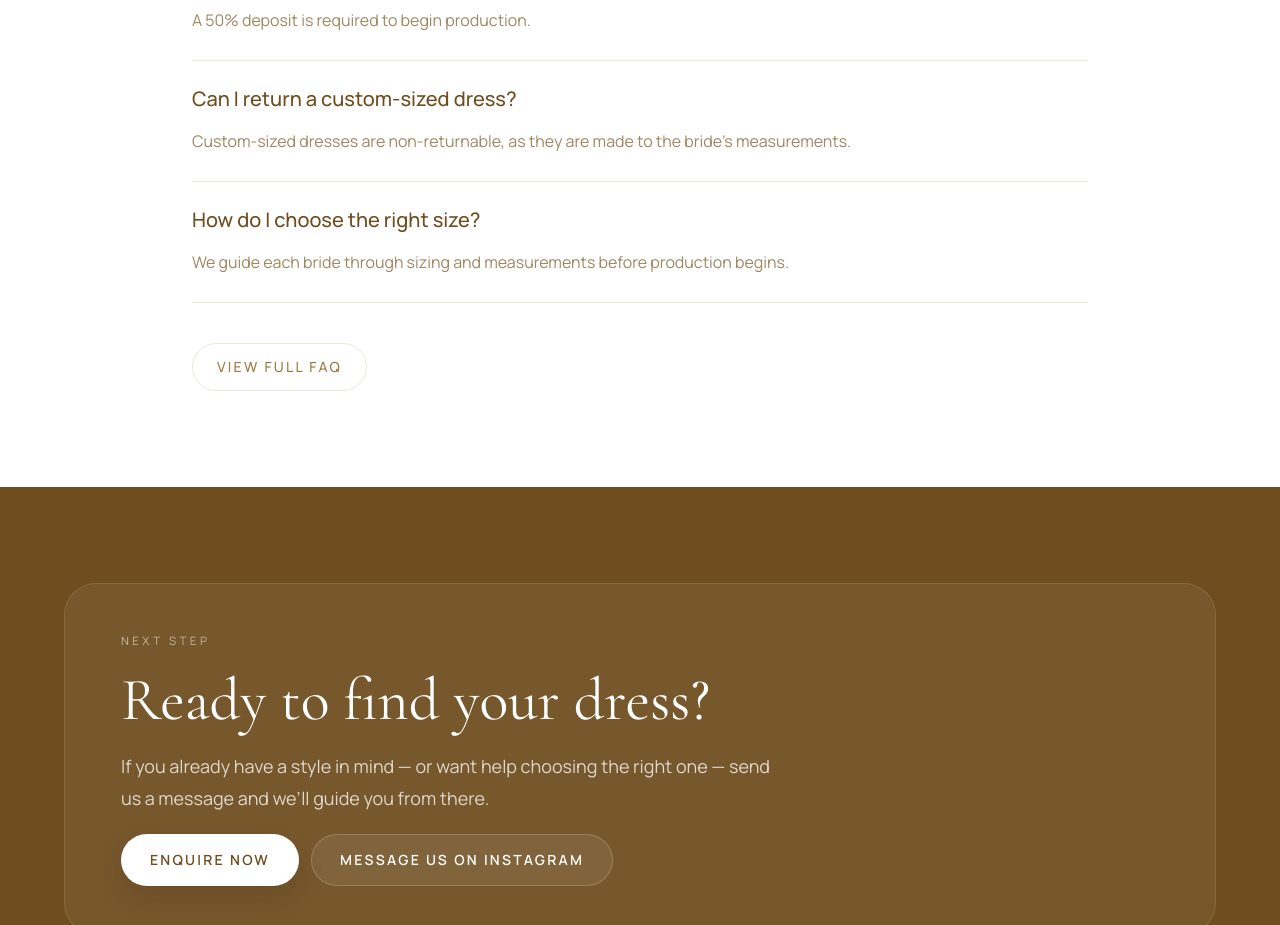
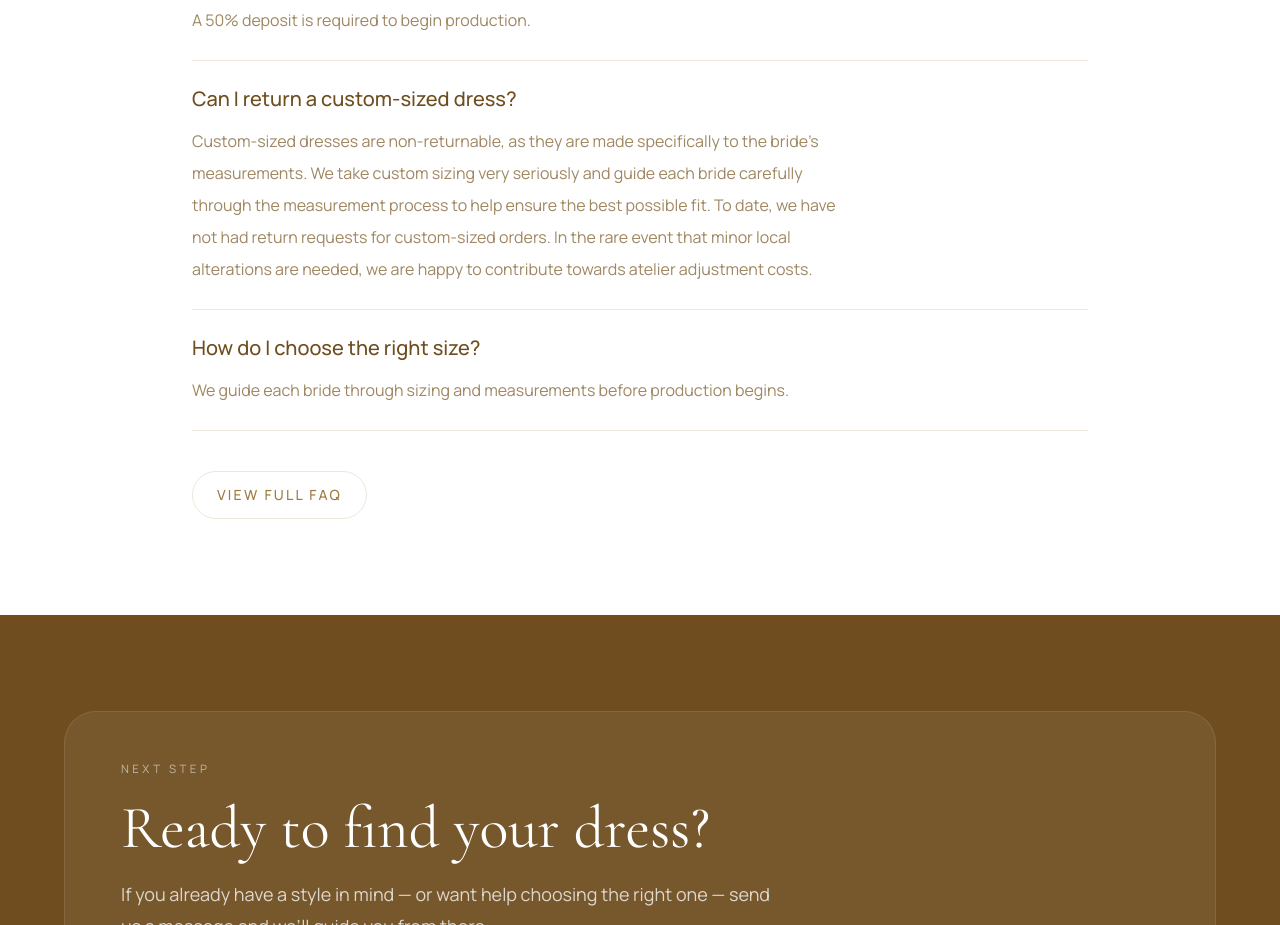
Before and after one commit to para-dress/para-site, a Next.js app: page / in a window 1280 px wide. Shown: the part 5740-6665 px from the top of the page. Built offline with nearby package versions, Linux system fonts and the light colour scheme.

Commit message:
feat(faq): strengthen custom sizing reassurance

```diff
--- a/src/app/faq/page.tsx
+++ b/src/app/faq/page.tsx
@@ -7,7 +7,7 @@ const faqItems = [
   },
   {
     question: "Do you offer custom sizing?",
-    answer: "Yes. Custom sizing is available for an additional £100.",
+    answer: "Yes. Custom sizing is available for +£100.",
   },
   {
     question: "How long does production take?",
@@ -19,7 +19,8 @@ const faqItems = [
   },
   {
     question: "Can I return a custom-sized dress?",
-    answer: "Custom-sized dresses are non-returnable because they are made to the bride’s measurements.",
+    answer:
+      "Custom-sized dresses are non-returnable, as they are made specifically to the bride’s measurements. We take custom sizing very seriously and guide each bride carefully through the measurement process to help ensure the best possible fit. To date, we have not had return requests for custom-sized orders. In the rare event that minor local alterations are needed, we are happy to contribute towards atelier adjustment costs.",
   },
   {
     question: "How do I choose the right size?",
--- a/src/app/page.tsx
+++ b/src/app/page.tsx
@@ -88,7 +88,8 @@ const faqItems = [
   },
   {
     question: "Can I return a custom-sized dress?",
-    answer: "Custom-sized dresses are non-returnable, as they are made to the bride’s measurements.",
+    answer:
+      "Custom-sized dresses are non-returnable, as they are made specifically to the bride’s measurements. We take custom sizing very seriously and guide each bride carefully through the measurement process to help ensure the best possible fit. To date, we have not had return requests for custom-sized orders. In the rare event that minor local alterations are needed, we are happy to contribute towards atelier adjustment costs.",
   },
   {
     question: "How do I choose the right size?",
```
